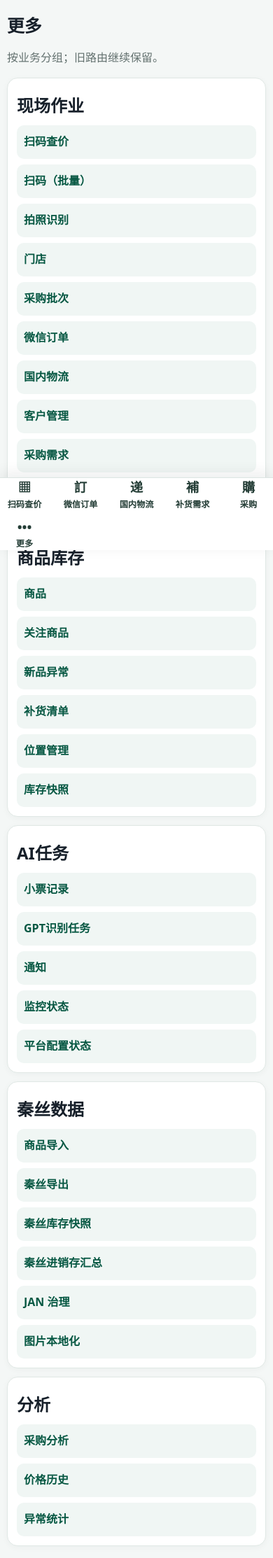
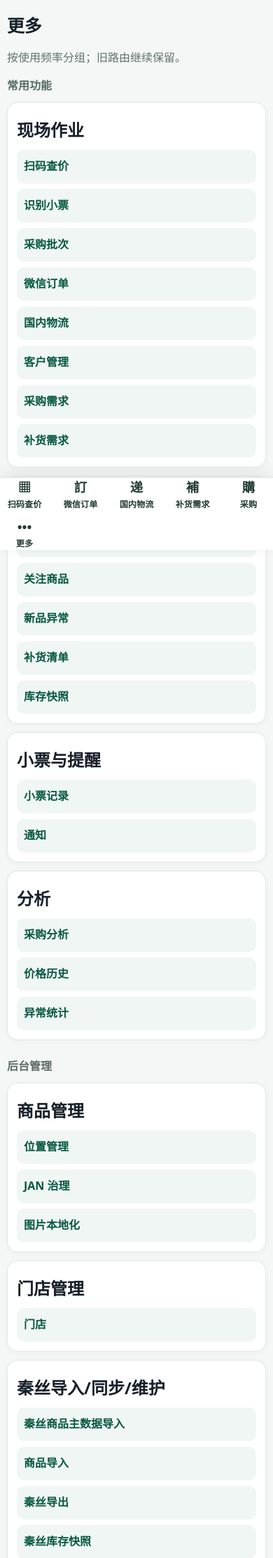
Before and after one commit to xufuxufu/JapanBuyingAgent, a FastAPI app: page /more in a window 390 px wide. Shown: the part 58-2284 px from the top of the page at 70% size. Run offline with FastAPI, Linux system fonts and the light colour scheme; parts of the project's set-up code (start-up, migrations or seed data) failed here and were passed over; some libraries are stand-ins or nearby versions.

Commit message:
refactor: organize secondary navigation
/more (mobile) and the desktop sidebar independently listed the same
30-odd secondary links with no shared structure and had already drifted
apart (the sidebar was missing JAN 治理/图片本地化/通知, /more was missing
秦丝商品主数据导入). Both now render the exact same grouping, split into
two top-level sections: 常用功能 (day-to-day: 现场作业/商品与库存/小票与提醒/
分析) and 后台管理 (admin/maintenance: 商品管理/门店管理/秦丝导入/同步/维护/
系统与任务状态). Every route stays reachable at its existing path -- this
only changes where each link's label appears in the menu, matching each
link's original nav_can() permission gate exactly (including a couple
of items whose original gate was mixed, e.g. 位置管理 vs JAN 治理/图片本地化
now sharing one "商品管理" heading). The 4 primary bottom-nav/sidebar-quick
entries (扫码查价/微信订单/补货需求/采购) and 国内物流 are untouched.

Also renames the receipt-OCR upload flow's user-facing label from
"拍照识别" to "识别小票" everywhere it appears (more.html, base.html,
upload.html's title and heading) -- UI text only, no route/schema/OCR
changes.

Also hides the "扫码（批量）" (/field-purchase) entry from both menus --
it's a distinct offline-capable multi-item batch scanner (local JAN
lookup, draft creation with tag-evidence photos, durable sync), not a
duplicate of /price-check's single-item lookup, but it was adding menu
clutter for what is a comparatively rare workflow. The route, template,
JS, and its own test suite are all untouched and the page still works
when opened directly.

Co-Authored-By: Claude Sonnet 5 <noreply@anthropic.com>

```diff
--- a/app/static/app.css
+++ b/app/static/app.css
@@ -45,6 +45,7 @@
 .sidebar-nav a:hover,.sidebar-groups a:hover{background:#ffffff18}
 .sidebar-nav span{font-size:1.1rem;text-align:center}.sidebar-nav b{font-size:.94rem}
 .sidebar-groups details{border:0;padding:3px 0}.sidebar-groups summary{padding:10px;color:#bfe3d8;font-size:.82rem}
+.sidebar-section-label{margin:12px 10px 2px;color:#7fa89c;font-size:.72rem;letter-spacing:.04em;text-transform:uppercase}.sidebar-section-label:first-child{margin-top:4px}
 .sidebar-groups a{display:block;color:#fff;text-decoration:none;border-radius:8px;padding:8px 12px 8px 18px;font-size:.9rem}
 .desktop-sidebar.collapsed{width:72px}.app-shell:has(.desktop-sidebar.collapsed){grid-template-columns:72px minmax(0,1fr)}
 .desktop-sidebar.collapsed .sidebar-brand>a,.desktop-sidebar.collapsed .sidebar-nav b,.desktop-sidebar.collapsed .sidebar-groups{display:none}
@@ -72,6 +73,7 @@
 .field-next-bar{position:sticky;bottom:12px;z-index:30;display:flex;align-items:center;justify-content:space-between;gap:10px;background:#fff;border:1px solid #dce6e3;box-shadow:0 8px 30px #071d1828;border-radius:12px;padding:8px 10px}
 .field-next-bar button{min-height:52px;min-width:128px;font-size:1rem}.field-next-bar .inline-check{display:inline-flex;align-items:center;gap:7px;min-height:32px;margin:0;font-size:.86rem;white-space:nowrap}.field-next-bar .inline-check input{width:2.15rem;height:1.15rem;accent-color:#0b735b}.field-next-bar>div{display:grid;justify-items:end;gap:2px}.field-next-bar p{margin:0;font-size:.82rem;line-height:1.25}.link-button{min-height:0!important;min-width:0!important;padding:0;border:0;background:transparent;color:#075843;text-decoration:underline;font-size:inherit;box-shadow:none}.field-item-list small,.platform-config small{display:block}
 .field-batch-list{display:grid}.more-groups{display:grid;grid-template-columns:repeat(2,minmax(0,1fr));gap:12px}.more-group{margin:0}
+.more-section-title{grid-column:1/-1;margin:14px 0 0;font-size:1rem;color:#5b6b66;font-weight:700}.more-section-title:first-child{margin-top:0}
 .more-links{display:grid;grid-template-columns:repeat(2,minmax(0,1fr));gap:8px}.more-links a{display:flex;align-items:center;min-height:48px;padding:10px;border-radius:10px;background:#f0f6f4;color:#075843;text-decoration:none;font-weight:700}
 .enrichment-filters{display:grid;grid-template-columns:minmax(180px,1fr) auto auto auto;align-items:end;gap:10px}.bulk-edit-grid{display:grid;grid-template-columns:repeat(4,minmax(0,1fr));gap:8px;margin:10px 0}
 .field-review-layout figure{margin:0 0 12px}.field-review-layout figure img,.field-review-layout .review-images>section>img{display:block;width:100%;max-height:480px;object-fit:contain;background:#edf1f0;border-radius:10px}.field-review-layout figcaption{padding:7px;color:#52645f}
--- a/app/templates/base.html
+++ b/app/templates/base.html
@@ -25,30 +25,48 @@
         <a href="/more"><span>•••</span><b>更多</b></a>
       </nav>
       <div class="sidebar-groups">
+        <p class="sidebar-section-label">常用功能</p>
         {% if nav_can('field') %}
         <details open><summary>现场作业</summary>
-          <a href="/price-check">扫码查价</a><a href="/field-purchase">扫码（批量）</a><a href="/receipts/upload">拍照识别</a><a href="/stores">门店</a><a href="/purchase-batches">采购批次</a><a href="/sales-orders">微信订单</a><a href="/domestic-logistics">国内物流</a><a href="/customers">客户管理</a><a href="/procurement-demands">采购需求</a><a href="/procurement-demands/report-shortage">补货需求</a>
+          <a href="/price-check">扫码查价</a><a href="/receipts/upload">识别小票</a><a href="/purchase-batches">采购批次</a><a href="/sales-orders">微信订单</a><a href="/domestic-logistics">国内物流</a><a href="/customers">客户管理</a><a href="/procurement-demands">采购需求</a><a href="/procurement-demands/report-shortage">补货需求</a>
         </details>
         {% endif %}
         {% if nav_can('products') %}
-        <details><summary>商品库存</summary>
-          <a href="/products">商品</a><a href="/watched-products">关注商品</a><a href="/product-enrichment">新品异常</a><a href="/restock-lists">补货清单</a><a href="/locations">位置管理</a><a href="/qinsi-inventory-snapshots">库存快照</a>
+        <details><summary>商品与库存</summary>
+          <a href="/products">商品</a><a href="/watched-products">关注商品</a><a href="/product-enrichment">新品异常</a><a href="/restock-lists">补货清单</a><a href="/qinsi-inventory-snapshots">库存快照</a>
         </details>
         {% endif %}
         {% if nav_can('tasks') %}
-        {% set unread_count = nav_unread_count() %}
-        <details><summary>AI任务</summary>
-          <a href="/receipts">小票记录</a><a href="/gpt-jobs">GPT识别任务</a><a href="/notifications">通知{% if unread_count %}<span class="nav-count">{{ unread_count }}</span>{% endif %}</a><a href="/monitor-status">监控状态</a><a href="/platform-config">平台配置状态</a>
-        </details>
-        {% endif %}
-        {% if nav_can('qinsi') %}
-        <details><summary>秦丝数据</summary>
-          <a href="/products/qinsi-master-import">秦丝商品主数据导入</a><a href="/products/import">商品导入</a><a href="/qinsi-exports">秦丝导出</a><a href="/qinsi-inventory-snapshots">秦丝库存快照</a><a href="/qinsi-sales-summary">秦丝进销存汇总</a>
+        <details><summary>小票与提醒</summary>
+          {% set unread_count = nav_unread_count() %}
+          <a href="/receipts">小票记录</a><a href="/notifications">通知{% if unread_count %}<span class="nav-count">{{ unread_count }}</span>{% endif %}</a>
         </details>
         {% endif %}
         {% if nav_can('analytics') %}
         <details><summary>分析</summary>
           <a href="/purchase-analytics">采购分析</a><a href="/watched-products">价格历史</a><a href="/product-enrichment">异常统计</a>
+        </details>
+        {% endif %}
+        <p class="sidebar-section-label">后台管理</p>
+        {% if nav_can('products') or nav_can('qinsi') %}
+        <details><summary>商品管理</summary>
+          {% if nav_can('products') %}<a href="/locations">位置管理</a>{% endif %}
+          {% if nav_can('qinsi') %}<a href="/jan-governance">JAN 治理</a><a href="/product-image-localization">图片本地化</a>{% endif %}
+        </details>
+        {% endif %}
+        {% if nav_can('field') %}
+        <details><summary>门店管理</summary>
+          <a href="/stores">门店</a>
+        </details>
+        {% endif %}
+        {% if nav_can('qinsi') %}
+        <details><summary>秦丝导入/同步/维护</summary>
+          <a href="/products/qinsi-master-import">秦丝商品主数据导入</a><a href="/products/import">商品导入</a><a href="/qinsi-exports">秦丝导出</a><a href="/qinsi-inventory-snapshots">秦丝库存快照</a><a href="/qinsi-sales-summary">秦丝进销存汇总</a>
+        </details>
+        {% endif %}
+        {% if nav_can('tasks') %}
+        <details><summary>系统与任务状态</summary>
+          <a href="/gpt-jobs">GPT识别任务</a><a href="/monitor-status">监控状态</a><a href="/platform-config">平台配置状态</a>
         </details>
         {% endif %}
       </div>
--- a/app/templates/more.html
+++ b/app/templates/more.html
@@ -1,26 +1,22 @@
 {% extends "base.html" %}
 {% block title %}更多 · Japan Buying Agent{% endblock %}
 {% block content %}
-<div class="section-head"><div><h1>更多</h1><p class="muted">按业务分组；旧路由继续保留。</p></div></div>
+<div class="section-head"><div><h1>更多</h1><p class="muted">按使用频率分组；旧路由继续保留。</p></div></div>
 <div class="more-groups">
+  <h2 class="more-section-title">常用功能</h2>
   {% if nav_can('field') %}
   <section class="card more-group"><h2>现场作业</h2><div class="more-links">
-    <a href="/price-check">扫码查价</a><a href="/field-purchase">扫码（批量）</a><a href="/receipts/upload">拍照识别</a><a href="/stores">门店</a><a href="/purchase-batches">采购批次</a><a href="/sales-orders">微信订单</a><a href="/domestic-logistics">国内物流</a><a href="/customers">客户管理</a><a href="/procurement-demands">采购需求</a><a href="/procurement-demands/report-shortage">补货需求</a>
+    <a href="/price-check">扫码查价</a><a href="/receipts/upload">识别小票</a><a href="/purchase-batches">采购批次</a><a href="/sales-orders">微信订单</a><a href="/domestic-logistics">国内物流</a><a href="/customers">客户管理</a><a href="/procurement-demands">采购需求</a><a href="/procurement-demands/report-shortage">补货需求</a>
   </div></section>
   {% endif %}
   {% if nav_can('products') %}
-  <section class="card more-group"><h2>商品库存</h2><div class="more-links">
-    <a href="/products">商品</a><a href="/watched-products">关注商品</a><a href="/product-enrichment">新品异常</a><a href="/restock-lists">补货清单</a><a href="/locations">位置管理</a><a href="/qinsi-inventory-snapshots">库存快照</a>
+  <section class="card more-group"><h2>商品与库存</h2><div class="more-links">
+    <a href="/products">商品</a><a href="/watched-products">关注商品</a><a href="/product-enrichment">新品异常</a><a href="/restock-lists">补货清单</a><a href="/qinsi-inventory-snapshots">库存快照</a>
   </div></section>
   {% endif %}
   {% if nav_can('tasks') %}
-  <section class="card more-group"><h2>AI任务</h2><div class="more-links">
-    <a href="/receipts">小票记录</a><a href="/gpt-jobs">GPT识别任务</a><a href="/notifications">通知</a><a href="/monitor-status">监控状态</a><a href="/platform-config">平台配置状态</a>
-  </div></section>
-  {% endif %}
-  {% if nav_can('qinsi') %}
-  <section class="card more-group"><h2>秦丝数据</h2><div class="more-links">
-    <a href="/products/import">商品导入</a><a href="/qinsi-exports">秦丝导出</a><a href="/qinsi-inventory-snapshots">秦丝库存快照</a><a href="/qinsi-sales-summary">秦丝进销存汇总</a><a href="/jan-governance">JAN 治理</a><a href="/product-image-localization">图片本地化</a>
+  <section class="card more-group"><h2>小票与提醒</h2><div class="more-links">
+    <a href="/receipts">小票记录</a><a href="/notifications">通知</a>
   </div></section>
   {% endif %}
   {% if nav_can('analytics') %}
@@ -28,5 +24,27 @@
     <a href="/purchase-analytics">采购分析</a><a href="/watched-products">价格历史</a><a href="/product-enrichment">异常统计</a>
   </div></section>
   {% endif %}
+  <h2 class="more-section-title">后台管理</h2>
+  {% if nav_can('products') or nav_can('qinsi') %}
+  <section class="card more-group"><h2>商品管理</h2><div class="more-links">
+    {% if nav_can('products') %}<a href="/locations">位置管理</a>{% endif %}
+    {% if nav_can('qinsi') %}<a href="/jan-governance">JAN 治理</a><a href="/product-image-localization">图片本地化</a>{% endif %}
+  </div></section>
+  {% endif %}
+  {% if nav_can('field') %}
+  <section class="card more-group"><h2>门店管理</h2><div class="more-links">
+    <a href="/stores">门店</a>
+  </div></section>
+  {% endif %}
+  {% if nav_can('qinsi') %}
+  <section class="card more-group"><h2>秦丝导入/同步/维护</h2><div class="more-links">
+    <a href="/products/qinsi-master-import">秦丝商品主数据导入</a><a href="/products/import">商品导入</a><a href="/qinsi-exports">秦丝导出</a><a href="/qinsi-inventory-snapshots">秦丝库存快照</a><a href="/qinsi-sales-summary">秦丝进销存汇总</a>
+  </div></section>
+  {% endif %}
+  {% if nav_can('tasks') %}
+  <section class="card more-group"><h2>系统与任务状态</h2><div class="more-links">
+    <a href="/gpt-jobs">GPT识别任务</a><a href="/monitor-status">监控状态</a><a href="/platform-config">平台配置状态</a>
+  </div></section>
+  {% endif %}
 </div>
 {% endblock %}
--- a/app/templates/upload.html
+++ b/app/templates/upload.html
@@ -1,7 +1,7 @@
 {% extends "base.html" %}
-{% block title %}拍照识别 · Japan Buying Agent{% endblock %}
+{% block title %}识别小票 · Japan Buying Agent{% endblock %}
 {% block content %}
-<section class="page-intro"><div class="section-head"><div><h1>拍照识别</h1><p class="muted">原图会完整保留，后台自动准备识别图。</p></div><a class="button secondary" href="/receipts">识别历史</a></div><p id="recentCompleted" class="recent-completed" hidden></p></section>
+<section class="page-intro"><div class="section-head"><div><h1>识别小票</h1><p class="muted">原图会完整保留，后台自动准备识别图。</p></div><a class="button secondary" href="/receipts">识别历史</a></div><p id="recentCompleted" class="recent-completed" hidden></p></section>
 <form id="uploadForm" class="card stack compact-upload" novalidate>
   <div class="upload-actions">
     <label class="pick-button">📷 直接拍照<input id="cameraInput" type="file" accept=".jpg,.jpeg,.png,.webp,.heic,.heif,image/jpeg,image/png,image/webp,image/heic,image/heif" capture="environment" hidden></label>
```
Also changed, not shown: tests/test_field_purchase_p0.py (+3 -3 lines), tests/test_nav_reorganization.py (added, +69 -0 lines), tests/test_phase8_procurement_replenishment.py (+7 -3 lines).
